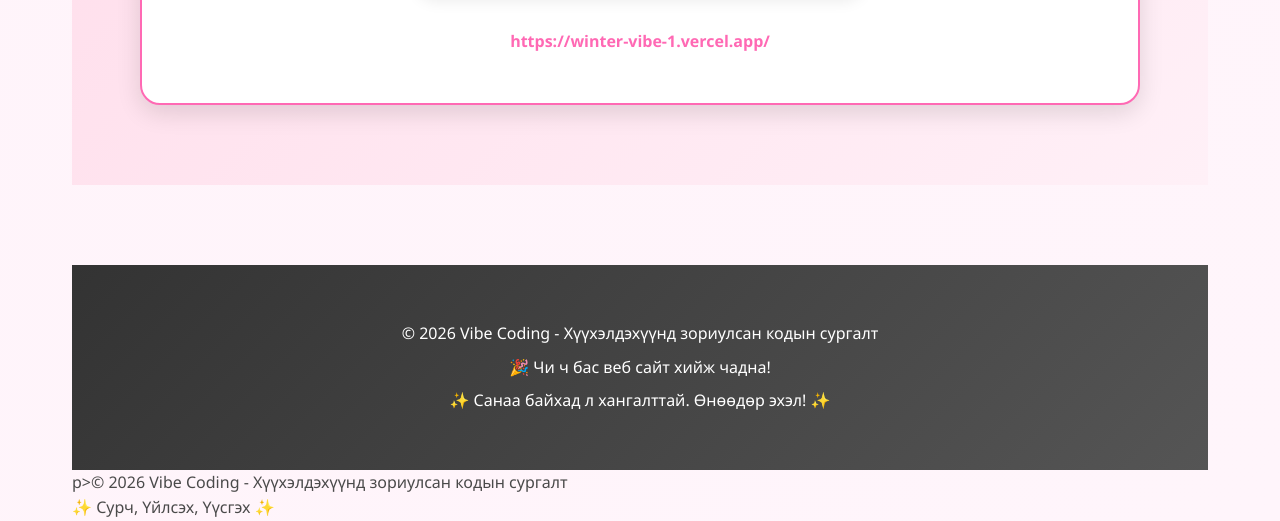
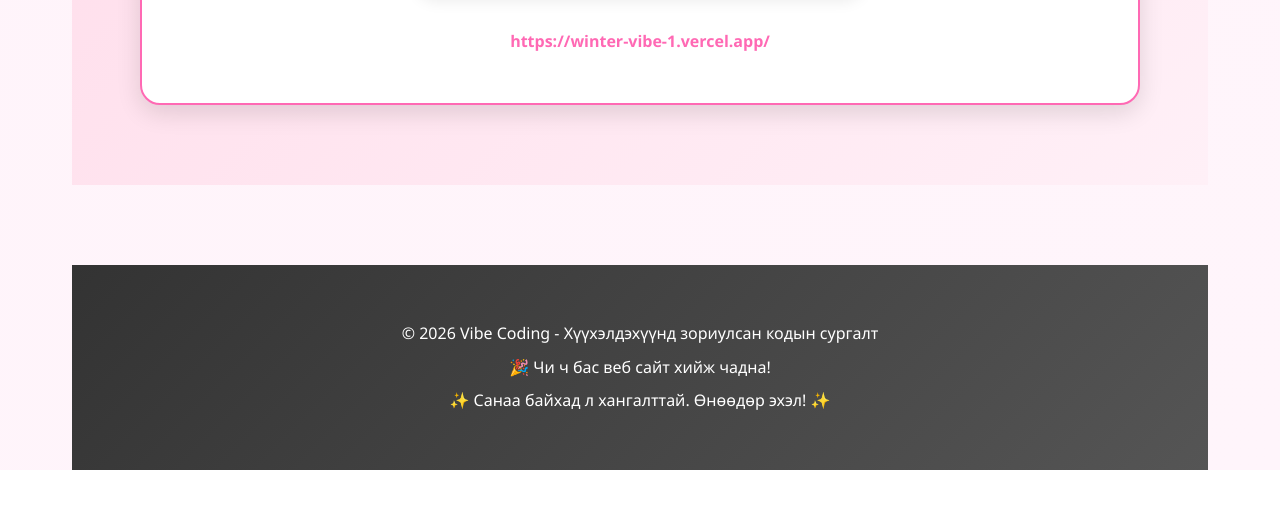
Before and after one commit to Mojurex/Winter-vibe-1, a website: page index.html in a window 1280 px wide. Shown: the part 10134-10655 px from the top of the page. After the commit the page ends 10604 px from the top, so only its background shows below. Drawn offline with Linux system fonts and the light colour scheme.

Commit message:
Fix: Remove duplicate footer code

```diff
--- a/index.html
+++ b/index.html
@@ -360,14 +360,13 @@
                 </div>
             </div>
         </section>
+
+    <!-- Footer -->
     <footer class="footer">
         <div class="footer-content">
             <p>© 2026 Vibe Coding - Хүүхэлдэхүүнд зориулсан кодын сургалт</p>
             <p>🎉 Чи ч бас веб сайт хийж чадна!</p>
             <p>✨ Санаа байхад л хангалттай. Өнөөдөр эхэл! ✨</p>
-        </div>
-    </footer>p>© 2026 Vibe Coding - Хүүхэлдэхүүнд зориулсан кодын сургалт</p>
-            <p>✨ Сурч, Үйлсэх, Үүсгэх ✨</p>
         </div>
     </footer>
 
```
Also changed, not shown: public/index.html (+2 -3 lines).
